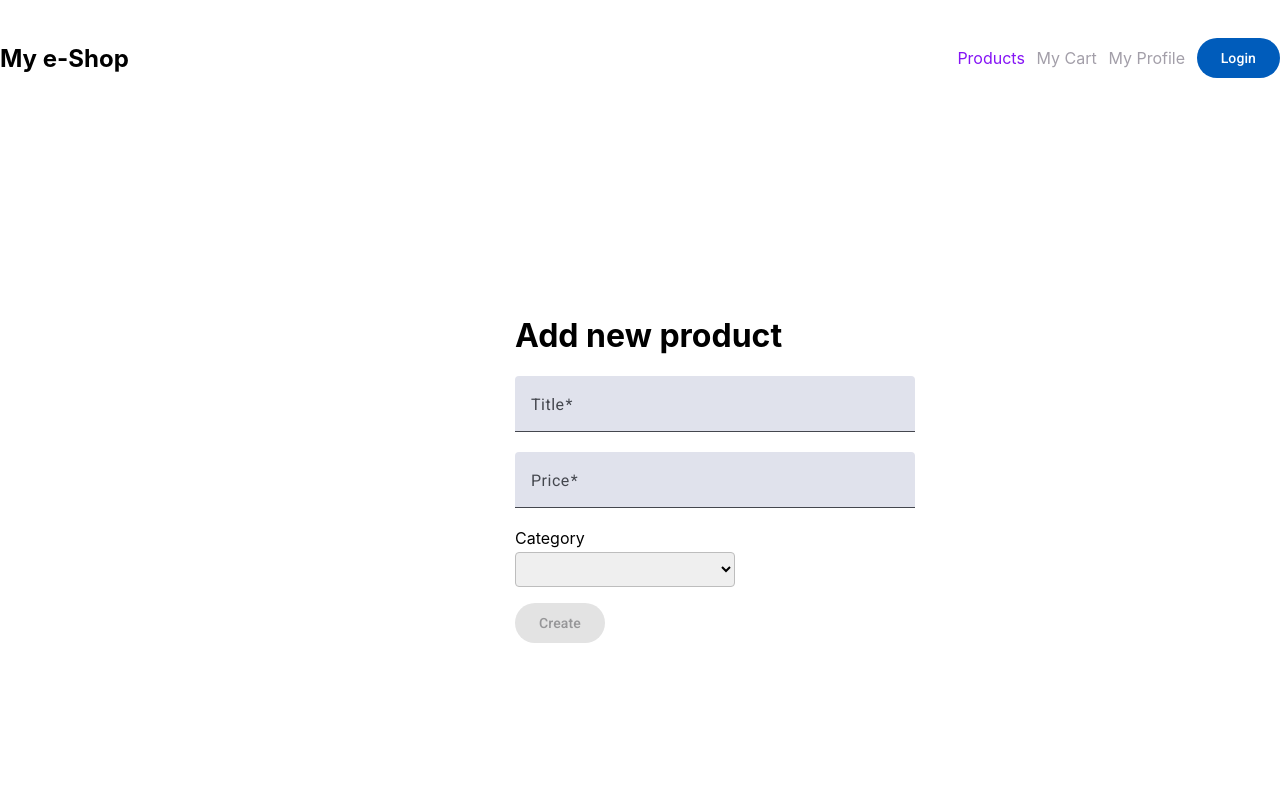
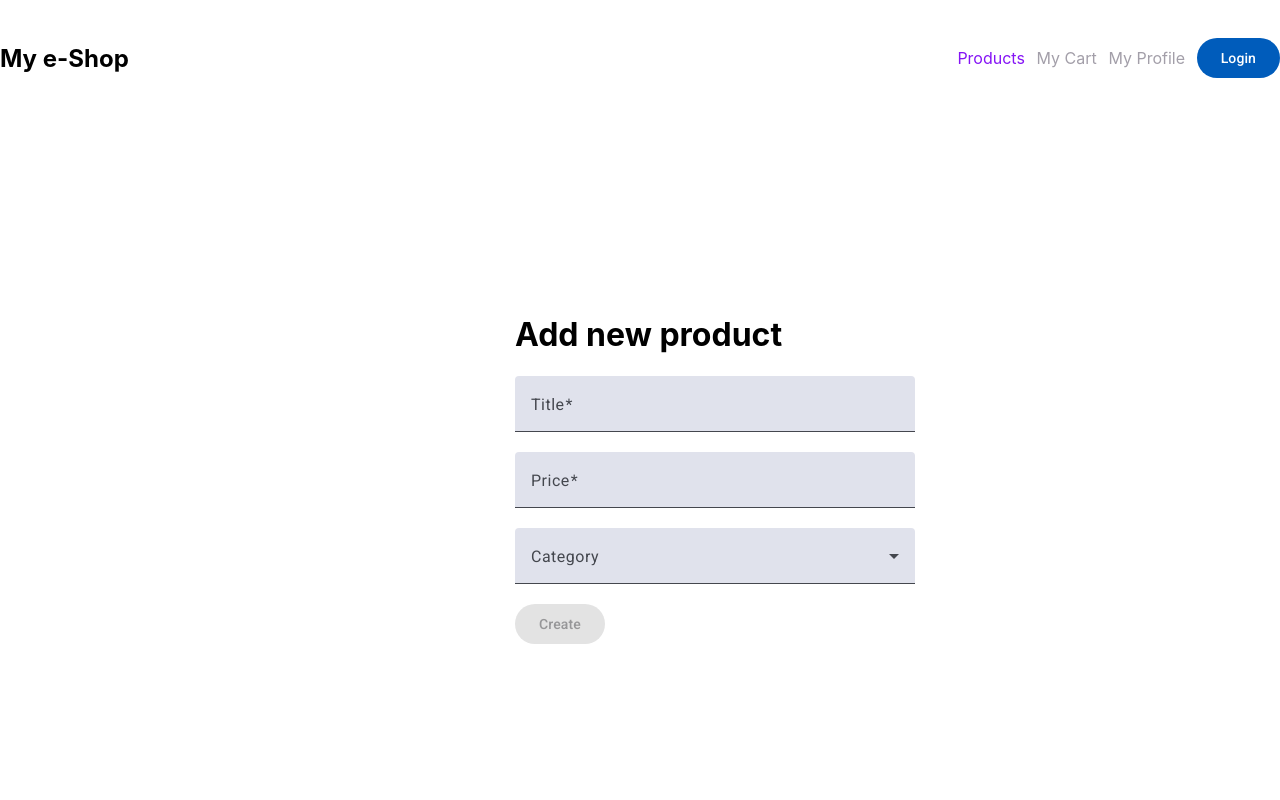
Before and after one commit to ChristianGHoejgaard/AngularTraining, an Angular app in the folder my-app/: page /products/new in a window 1280 px wide. Shown: the top 800 px of the page. Built offline with nearby package versions, Linux system fonts and the light colour scheme.

Commit message:
Add missing Animations dependency, finish forms controls

```diff
--- a/my-app/package.json
+++ b/my-app/package.json
@@ -10,6 +10,7 @@
   },
   "private": true,
   "dependencies": {
+    "@angular/animations": "^19.2.10",
     "@angular/cdk": "^19.2.19",
     "@angular/common": "^19.2.0",
     "@angular/compiler": "^19.2.0",
--- a/my-app/src/app/product-create/product-create.component.html
+++ b/my-app/src/app/product-create/product-create.component.html
@@ -19,14 +19,14 @@
         }
     </mat-form-field>
 
-    <div>
-        <label for="category">Category</label>
-        <select id="category" #category formControlName="category">
-            <option>Select a category</option>
-            <option value="electronics">Electronics</option>
-            <option value="jewelery">Jewelery</option>
-        </select>
-    </div>
+    <mat-form-field>
+        <mat-label>Category</mat-label>
+        <mat-select formControlName="category">
+            <mat-option value="electronics">Electronics</mat-option>
+            <mat-option value="jewelery">Jewelery</mat-option>
+            <mat-option>Other</mat-option>
+        </mat-select>
+    </mat-form-field>
     <div>
         <button mat-raised-button type="submit" [disabled]="productForm?.invalid">Create</button>
     </div>
--- a/my-app/src/app/product-create/product-create.component.ts
+++ b/my-app/src/app/product-create/product-create.component.ts
@@ -7,10 +7,11 @@
 import { MatButton } from '@angular/material/button';
 import { MatInput } from '@angular/material/input';
 import { MatFormField, MatError, MatLabel } from '@angular/material/form-field';
+import { MatSelect, MatOption } from '@angular/material/select';
 
 @Component({
   selector: 'app-product-create',
-  imports: [ReactiveFormsModule, MatButton, MatInput, MatFormField, MatError, MatLabel],
+  imports: [ReactiveFormsModule, MatButton, MatInput, MatFormField, MatError, MatLabel, MatSelect, MatOption],
   templateUrl: './product-create.component.html',
   styleUrl: './product-create.component.css'
 })
--- a/my-app/src/app/product-detail/product-detail.component.css
+++ b/my-app/src/app/product-detail/product-detail.component.css
@@ -46,3 +46,7 @@
 :host {
     width: 450px;
 }
+
+mat-chip-set {
+    margin-bottom: 1.375rem;
+}
--- a/my-app/src/app/product-detail/product-detail.component.html
+++ b/my-app/src/app/product-detail/product-detail.component.html
@@ -29,9 +29,9 @@
             }
             </mat-form-field>
         </form>
-        <div class="pill-group">
-            <p class="pill">{{ product.category }}</p>
-        </div>
+        <mat-chip-set>
+            <mat-chip>{{ product.category }}</mat-chip>
+        </mat-chip-set>
         @if(authService.isLoggedIn()) {
             <button mat-raised-button (click)="addToCart(product.id)">Add to cart</button>
         }
--- a/my-app/src/app/product-detail/product-detail.component.ts
+++ b/my-app/src/app/product-detail/product-detail.component.ts
@@ -12,6 +12,7 @@
 import { MatInput } from '@angular/material/input';
 import { MatFormField, MatError, MatSuffix } from '@angular/material/form-field';
 import { MatIcon } from '@angular/material/icon';
+import { MatChipSet, MatChip } from '@angular/material/chips';
 
 @Component({
   selector: 'app-product-detail',
@@ -25,7 +26,9 @@
     MatError,
     MatIcon,
     MatSuffix,
-    MatIconButton
+    MatIconButton,
+    MatChipSet,
+    MatChip
   ],
   templateUrl: './product-detail.component.html',
   styleUrl: './product-detail.component.css',
--- a/my-app/src/styles.css
+++ b/my-app/src/styles.css
@@ -36,3 +36,5 @@
 mat-form-field {
     width: 100%;
 }
+html, body { height: 100%; }
+body { margin: 0; font-family: Roboto, "Helvetica Neue", sans-serif; }
```
Also changed, not shown: 1 other file (tests, documents, lock files or other folders).
